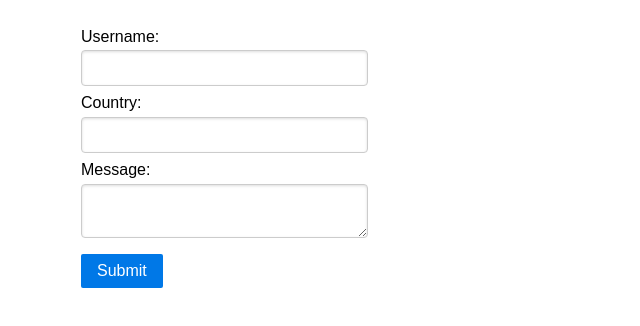
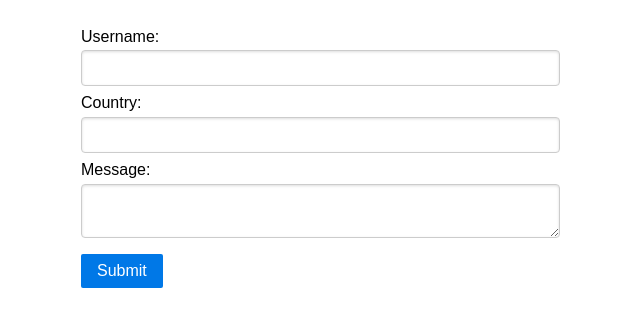
Before and after one commit to evvieevee/GuestBook, a website: page newmessage.html in a window 1280 px wide. Shown: the part 96-422 px from the top of the page, without its empty margins (309-949 px from the left). Drawn offline with nearby package versions, Linux system fonts and the light colour scheme.

Commit message:
adds info to readmeFile and does little css change to newmessage page

```diff
--- a/newmessage.html
+++ b/newmessage.html
@@ -69,8 +69,6 @@
   max-width: 500px;
   margin: auto;
 }
-  .custom {
-   width: 300px;
- }
+
 </style>
 </html>
```
Also changed, not shown: README.md, READMEimages/AjaxMessage.JPG (added), READMEimages/Error.JPG (added), READMEimages/Guestbook.JPG (added), READMEimages/NewMessage.JPG (added), READMEimages/homepage.JPG (added).
